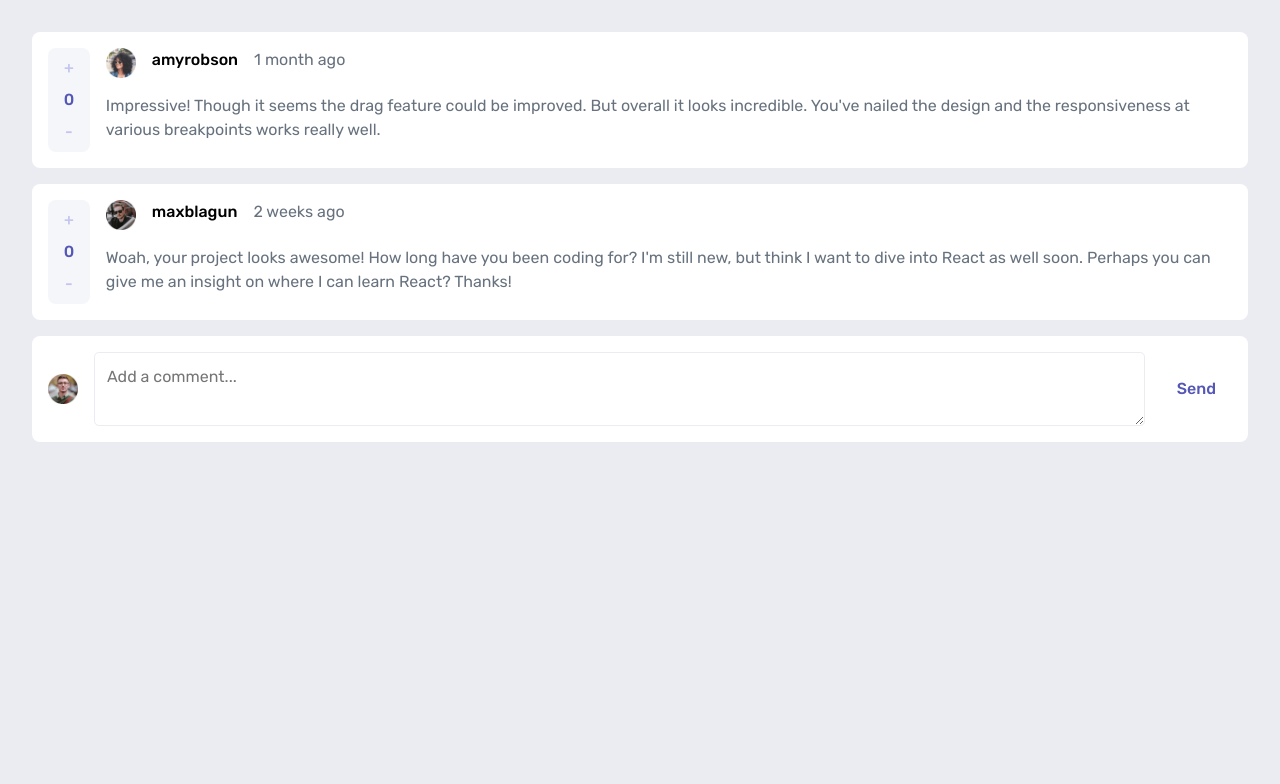
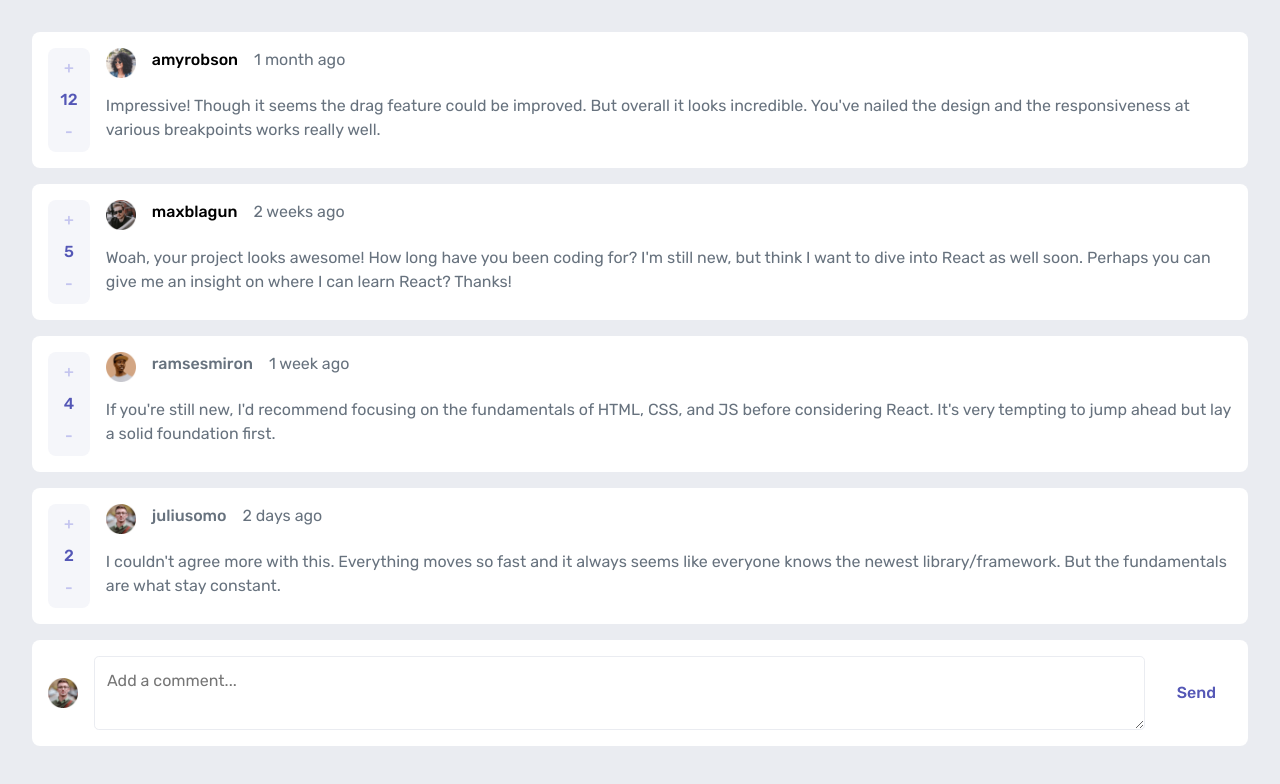
Before and after one commit to jadetrue/interactive-comments-section, a React (Vite) app: page / in a window 1280 px wide. Shown: the top 784 px of the page. Built offline with nearby package versions, Linux system fonts and the light colour scheme.

Commit message:
update score defaults and add reply styling

```diff
--- a/src/components/Author.tsx
+++ b/src/components/Author.tsx
@@ -6,6 +6,7 @@ export const Author = ({ authorName, authorImg, dateTime }) => {
       <img width="30" height="30" src={authorImg} />
       <p className="text-medium">{authorName}</p>
       <p className="text-clr-neutral">{dateTime}</p>
+      {/* if author name matches user add tag for "YOU" */}
     </div>
   );
 };
--- a/src/components/Comment.tsx
+++ b/src/components/Comment.tsx
@@ -1,10 +1,12 @@
 import React from "react";
 
 const Comment = ({ comment }) => {
-  return (
-    <div id="comment">
+
+  return (<>
+    <div className="comment">
       <p>{comment}</p>
     </div>
+  </>
   );
 };
 
--- a/src/components/CommentLayout.tsx
+++ b/src/components/CommentLayout.tsx
@@ -3,6 +3,7 @@ import VoteForComment from "./VoteForComment";
 import { Author } from "./Author";
 import Comment from "./Comment";
 import { AddNewComment } from "./AddNewComment";
+import { Replies } from './Replies';
 
 interface CommentLayoutProps {
   data: {
@@ -14,9 +15,22 @@ interface CommentLayoutProps {
         };
         createdAt: string;
         content: string;
-        replies: [{}];
-      }
-    ];
+        score: number;
+        replies: [{
+          id: number; content: string;
+          createdAt: string;
+          score: number;
+          replyingTo: string;
+          user: {
+            image: {
+              png: string;
+              webp: string;
+            },
+            username: string;
+          },
+        }
+        ]
+      }],
     currentUser: {
       image: { png: string };
     };
@@ -32,6 +46,7 @@ const CommentLayout: React.FC<CommentLayoutProps> = ({ data }) => {
   return (
     <>
       {data.comments.map((item) => {
+        console.log(item)
         return (
           <>
             <div className="container">
@@ -43,8 +58,10 @@ const CommentLayout: React.FC<CommentLayoutProps> = ({ data }) => {
                 />
                 <Comment comment={item.content} />
               </div>
-              <VoteForComment />
+              <VoteForComment votes={item.score} />
             </div>
+            {/* add condition to render this to relevant comment reply using reply to and name */}
+            <Replies replies={item.replies}></Replies>
           </>
         );
       })}
--- a/src/components/Replies.tsx
+++ b/src/components/Replies.tsx
@@ -1,14 +1,42 @@
 import React from "react";
+import { Author } from "./Author";
+import VoteForComment from "./VoteForComment";
 
 interface RepliesProps {
-  replies: []
+  replies: [{
+    id: number;
+    content: string;
+    createdAt: string;
+    score: number;
+    replyingTo: string;
+    user: {
+      image: {
+        png: string;
+        webp: string;
+      },
+      username: string;
+    },
+  }
+  ]
 }
 
 export const Replies: React.FC<RepliesProps> = ({ replies }) => {
+
   return (
     <>
       {replies.map((reply) => {
-        <div className="comment-container">{reply}</div>;
+        return <div className="container" key={reply.id}>
+          <div className="comment">
+            <Author
+              authorImg={reply.user.image.png}
+              authorName={reply.user.username}
+              dateTime={reply.createdAt}
+            />
+            <p className="">{reply.content}</p>
+          </div>
+          <VoteForComment votes={reply.score} />
+
+        </div>;
       })}
     </>
   );
--- a/src/components/VoteForComment.jsx
+++ /dev/null
@@ -1,24 +0,0 @@
-import { useState } from "react";
-import { Button } from "./Button";
-
-const VoteForComment = () => {
-  const [count, setCount] = useState(0);
-
-  const increase = () => {
-    setCount((count) => count + 1);
-  };
-
-  const decrease = () => {
-    if (count > 0) setCount((count) => count - 1);
-  };
-
-  return (
-    <div className="vote-for-comment">
-      <Button name="+" type="neutral" onClick={() => increase()} />
-      <p className="clr__primary text-medium">{count}</p>
-      <Button name="-" type="neutral" onClick={() => decrease()} />
-    </div>
-  );
-};
-
-export default VoteForComment;
--- /dev/null
+++ b/src/components/VoteForComment.tsx
@@ -0,0 +1,29 @@
+import React, { useState } from "react";
+import { Button } from "./Button";
+
+
+interface VoteForCommentProps {
+  votes: number;
+}
+
+const VoteForComment: React.FC<VoteForCommentProps> = ({ votes }) => {
+  const [count, setCount] = useState(votes);
+
+  const increase = () => {
+    setCount((count) => count + 1);
+  };
+
+  const decrease = () => {
+    if (count > 0) setCount((count) => count - 1);
+  };
+
+  return (
+    <div className="vote-for-comment">
+      <Button name="+" type="neutral" onClick={async () => increase()} />
+      <p className="clr__primary text-medium">{count}</p>
+      <Button name="-" type="neutral" onClick={async () => decrease()} />
+    </div>
+  );
+};
+
+export default VoteForComment;
--- a/src/index.css
+++ b/src/index.css
@@ -145,12 +145,13 @@ body {
 .author-img {
   grid-area: b;
 }
+
 .reply-btn {
   grid-area: c;
   justify-self: end;
 }
 
-#comment {
+.comment {
   text-align: left;
   color: var(--clr-neutral-400);
 }
```
